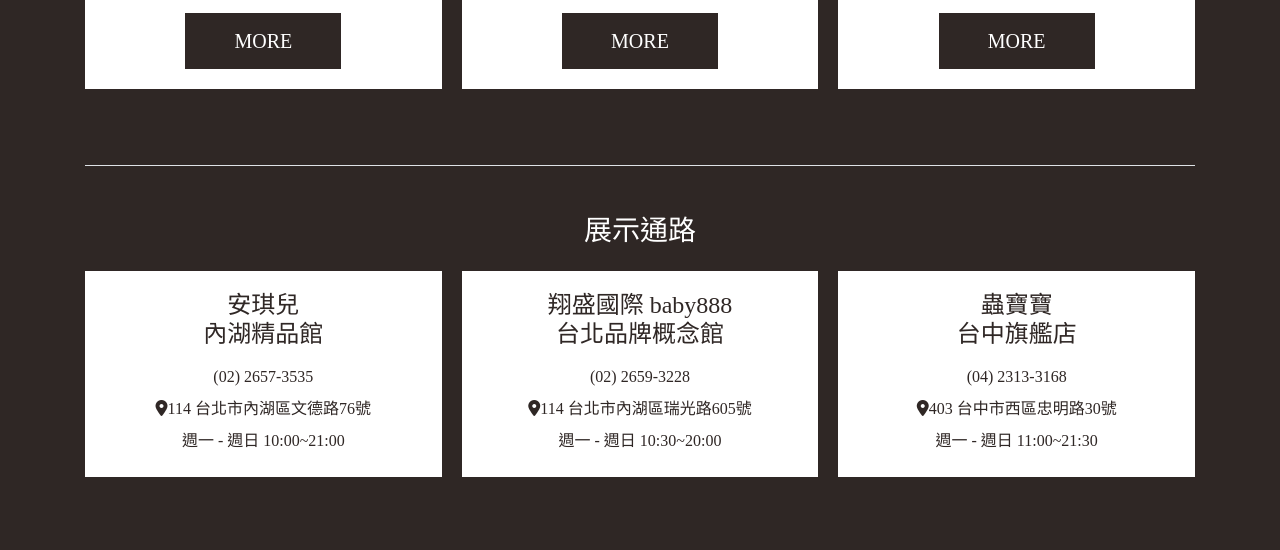
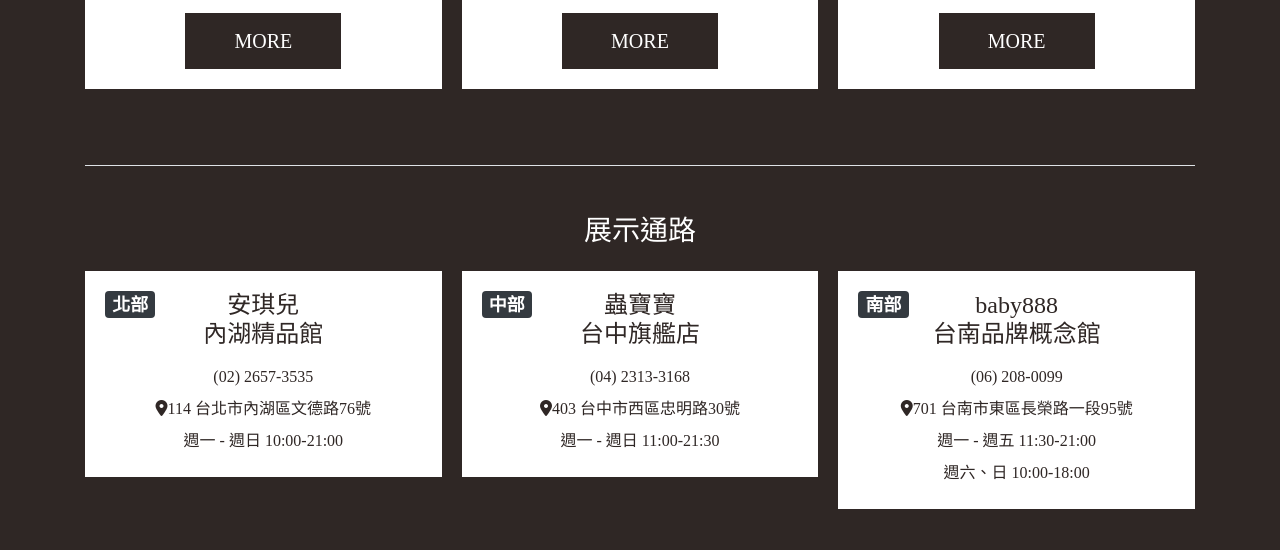
Before and after one commit to CCgbd/CCgbd.github.io, a plain HTML site: page index.html in a window 1280 px wide. Shown: the part 5214-5764 px from the top of the page. Drawn offline with nearby package versions, Linux system fonts and the light colour scheme.

Commit message:
Edit shops block info and style.

```diff
--- a/index.html
+++ b/index.html
@@ -321,22 +321,25 @@
     <section class="py-5">
       <h3 class="text-center">展示通路</h3>
       <div class="card-columns py-3">
-        <div class="card">
-          <div class="card-body intro text-center">
-            <p class="h4 card-title">安琪兒<br>內湖精品館</p>
-            <p class="card-text"><a class="text-secondary" href="tel:+886-2-26573535" title="點擊撥打電話">(02) 2657-3535<br></a><i class="fas fa-map-marker-alt"></i><a class="text-secondary" href="https://www.google.com.tw/maps/place/114%E5%8F%B0%E5%8C%97%E5%B8%82%E5%85%A7%E6%B9%96%E5%8D%80%E6%96%87%E5%BE%B7%E8%B7%AF76%E8%99%9F/@25.0781091,121.5816517,20z/data=!4m5!3m4!1s0x3442ac626392f21f:0x3ad27cc3d7b1aff8!8m2!3d25.078247!4d121.581692" title="使用 google maps 開啟，另開新視窗。" target="_blank">114 台北市內湖區文德路76號</a><br>週一 - 週日 10:00~21:00</p>
+        <div class="card position-relative">
+          <div class="card-body intro">
+            <h4 class="position-absolute"><span class="badge badge-dark float-left">北部</span></h4>
+            <p class="h4 card-title text-center">安琪兒<br>內湖精品館</p>
+            <p class="card-text text-center"><a class="text-secondary" href="tel:+886-2-26573535" title="點擊撥打電話">(02) 2657-3535<br></a><i class="fas fa-map-marker-alt"></i><a class="text-secondary" href="https://www.google.com.tw/maps/place/114%E5%8F%B0%E5%8C%97%E5%B8%82%E5%85%A7%E6%B9%96%E5%8D%80%E6%96%87%E5%BE%B7%E8%B7%AF76%E8%99%9F/@25.0781091,121.5816517,20z/data=!4m5!3m4!1s0x3442ac626392f21f:0x3ad27cc3d7b1aff8!8m2!3d25.078247!4d121.581692" title="使用 google maps 開啟，另開新視窗。" target="_blank">114 台北市內湖區文德路76號</a><br>週一 - 週日 10:00-21:00</p>
           </div>
         </div>
-        <div class="card">
-          <div class="card-body intro text-center">
-            <p class="h4 card-title">翔盛國際 baby888<br>台北品牌概念館</p>
-            <p class="card-text"><a class="text-secondary" href="tel:+886-2-26593228" title="點擊撥打電話">(02) 2659-3228<br></a><i class="fas fa-map-marker-alt"></i><a class="text-secondary" href="https://www.google.com.tw/maps/place/114%E5%8F%B0%E5%8C%97%E5%B8%82%E5%85%A7%E6%B9%96%E5%8D%80%E7%91%9E%E5%85%89%E8%B7%AF605%E8%99%9F/@25.0801643,121.5647886,17z/data=!3m1!4b1!4m5!3m4!1s0x3442ac6e401dbac1:0xf2e28eaff7cf30f1!8m2!3d25.0801643!4d121.5669773" title="使用 google maps 開啟，另開新視窗。" target="_blank">114 台北市內湖區瑞光路605號</a><br>週一 - 週日 10:30~20:00</p>
+        <div class="card position-relative">
+          <div class="card-body intro">
+            <h4 class="position-absolute"><span class="badge badge-dark float-left">中部</span></h4>
+            <p class="h4 card-title text-center">蟲寶寶<br>台中旗艦店</p>
+            <p class="card-text text-center"><a class="text-secondary" href="tel:+886-4-23133168" title="點擊撥打電話">(04) 2313-3168<br></a><i class="fas fa-map-marker-alt"></i><a class="text-secondary" href="https://www.google.com.tw/maps/place/403%E5%8F%B0%E4%B8%AD%E5%B8%82%E8%A5%BF%E5%8D%80%E5%BF%A0%E6%98%8E%E8%B7%AF30%E8%99%9F/@24.1582852,120.6585488,17z/data=!3m1!4b1!4m5!3m4!1s0x34693d835d8c8005:0xc8b42d2547b480a0!8m2!3d24.1582852!4d120.6607375" title="使用 google maps 開啟，另開新視窗。" target="_blank">403 台中市西區忠明路30號</a><br>週一 - 週日 11:00-21:30</p>
           </div>
         </div>
-        <div class="card">
-          <div class="card-body intro text-center">
-            <p class="h4 card-title">蟲寶寶<br>台中旗艦店</p>
-            <p class="card-text"><a class="text-secondary" href="tel:+886-4-23133168" title="點擊撥打電話">(04) 2313-3168<br></a><i class="fas fa-map-marker-alt"></i><a class="text-secondary" href="https://www.google.com.tw/maps/place/403%E5%8F%B0%E4%B8%AD%E5%B8%82%E8%A5%BF%E5%8D%80%E5%BF%A0%E6%98%8E%E8%B7%AF30%E8%99%9F/@24.1582852,120.6585488,17z/data=!3m1!4b1!4m5!3m4!1s0x34693d835d8c8005:0xc8b42d2547b480a0!8m2!3d24.1582852!4d120.6607375" title="使用 google maps 開啟，另開新視窗。" target="_blank">403 台中市西區忠明路30號</a><br>週一 - 週日 11:00~21:30</p>
+        <div class="card position-relative">
+          <div class="card-body intro">
+            <h4 class="position-absolute"><span class="badge badge-dark float-left">南部</span></h4>
+            <p class="h4 card-title text-center">baby888<br>台南品牌概念館</p>
+            <p class="card-text text-center"><a class="text-secondary" href="tel:+886-6-2080099" title="點擊撥打電話">(06) 208-0099<br></a><i class="fas fa-map-marker-alt"></i><a class="text-secondary" href="https://www.google.com/maps/place/%E7%BF%94%E7%9B%9B%E5%9C%8B%E9%9A%9B-%E5%8F%B0%E5%8D%97%E5%93%81%E7%89%8C%E6%A6%82%E5%BF%B5%E9%A4%A8/@22.9831489,120.2170352,15z/data=!4m2!3m1!1s0x0:0xc9f56865e75e0ca4?sa=X&amp;ved=2ahUKEwjSs9T559zmAhUFyosBHRgsCdsQ_BIwCnoECAwQCA" title="使用 google maps 開啟，另開新視窗。" target="_blank">701 台南市東區長榮路一段95號</a><br>週一 - 週五 11:30-21:00<br>週六、日 10:00-18:00</p>
           </div>
         </div>
       </div>
```
